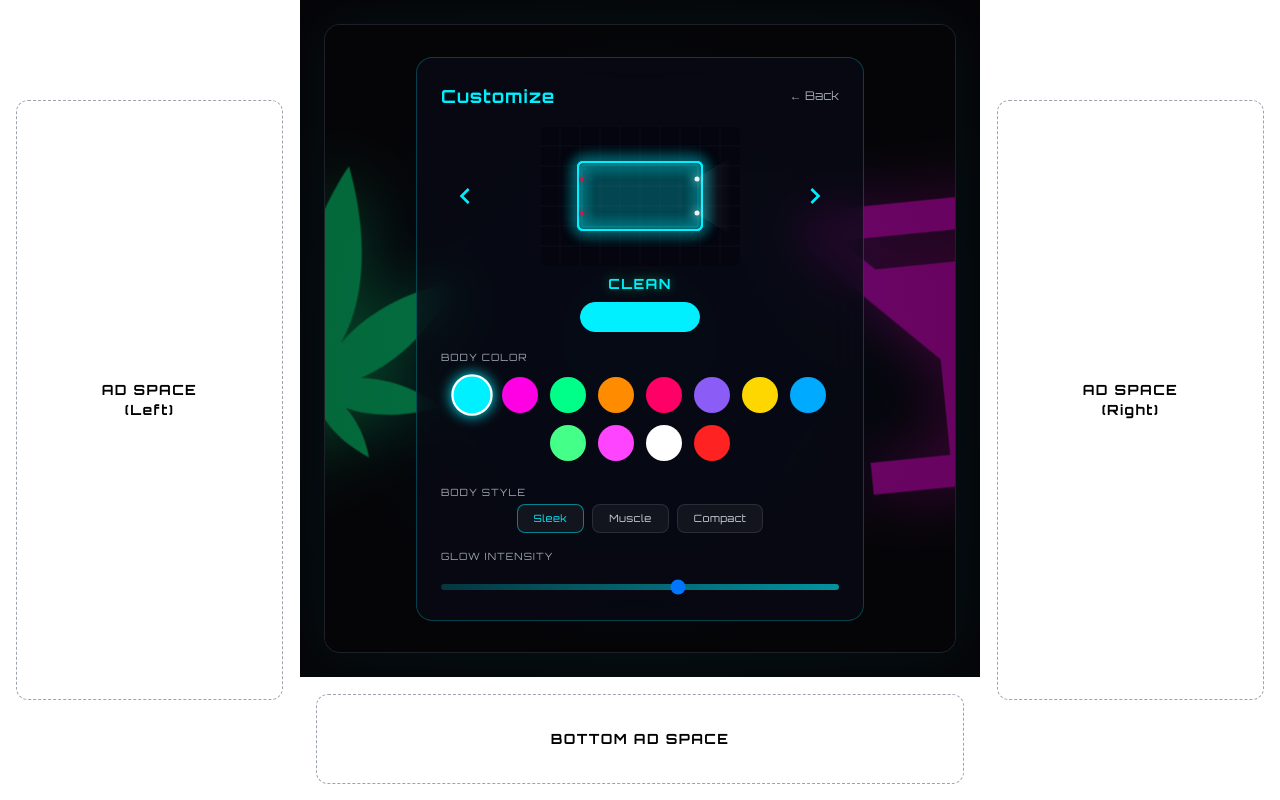
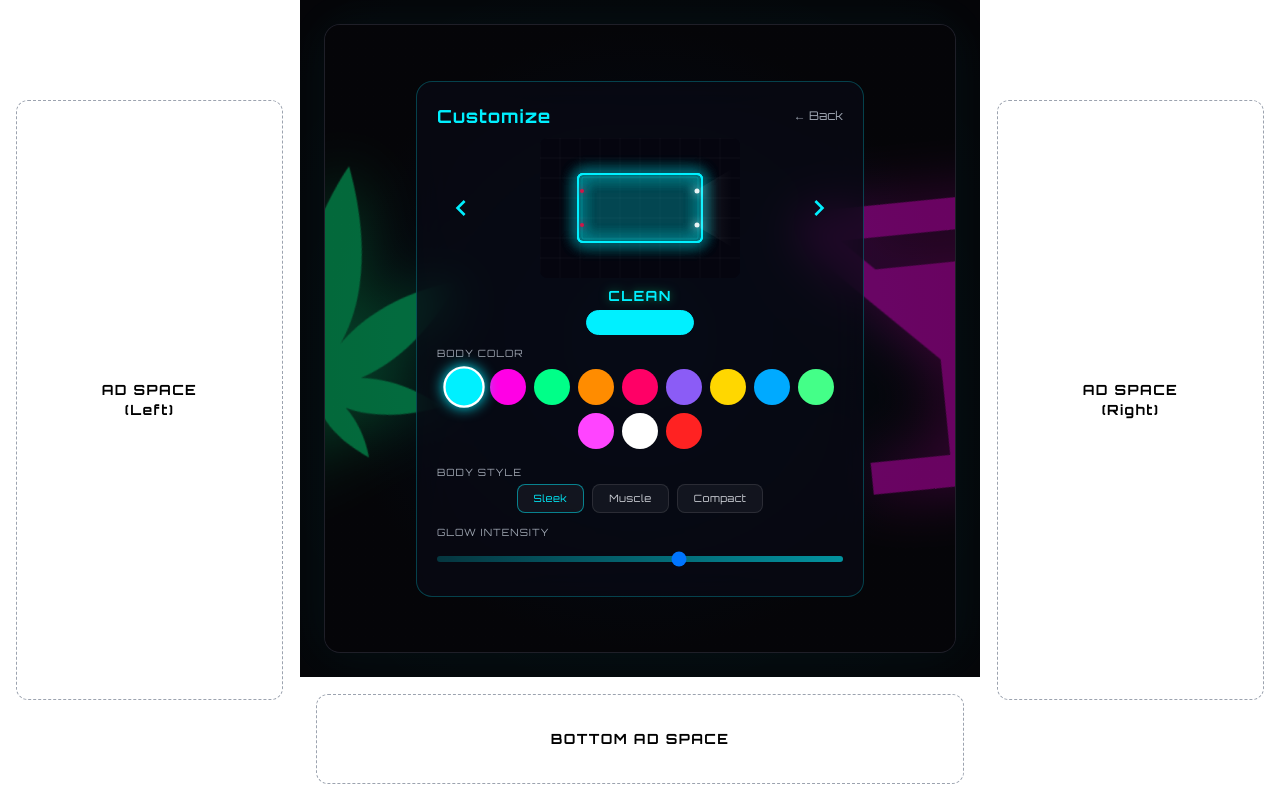
Before and after one commit to philippesaxer/drunkdrivers, a website: page public/index.html in a window 1280 px wide. Both pictures are taken after a click on the button "CUSTOMIZE CAR". Drawn offline with nearby package versions, Linux system fonts and the light colour scheme; no server answers.

Commit message:
style: compressed customize panel vertical spacing to fit better on screens

```diff
--- a/public/index.html
+++ b/public/index.html
@@ -281,9 +281,9 @@
     </div>
 
     <!-- ═══════════ CAR CUSTOMIZATION PANEL ═══════════ -->
-    <div id="customizePanel" class="glass rounded-2xl p-5 sm:p-6 w-full max-w-md mx-4 my-4 hidden" style="animation: floatIn 0.4s ease-out;">
+    <div id="customizePanel" class="glass rounded-2xl p-4 sm:p-5 w-full max-w-md mx-4 hidden" style="animation: floatIn 0.4s ease-out;">
 
-      <div class="flex items-center justify-between mb-4">
+      <div class="flex items-center justify-between mb-2">
         <h2 class="font-display text-lg font-bold tracking-wider text-neon-cyan">Customize</h2>
         <button id="customizeBack" class="font-display text-xs text-gray-400 hover:text-white transition-colors cursor-pointer">← Back</button>
       </div>
@@ -309,19 +309,19 @@
       </div>
 
       <!-- Skin Name -->
-      <div class="flex flex-col items-center mb-5 h-14 justify-start">
-        <div id="carouselSkinName" class="font-display text-sm text-neon-cyan uppercase tracking-widest font-bold drop-shadow-[0_0_5px_rgba(0,255,136,0.5)] mb-2">Clean</div>
-        <button id="equipSkinBtn" class="px-6 py-1.5 rounded-full font-display text-xs border border-neon-cyan text-neon-cyan hover:bg-neon-cyan hover:text-black transition-colors cursor-pointer hidden">EQUIP</button>
+      <div class="flex flex-col items-center mb-3 h-12 justify-start">
+        <div id="carouselSkinName" class="font-display text-sm text-neon-cyan uppercase tracking-widest font-bold drop-shadow-[0_0_5px_rgba(0,255,136,0.5)] mb-1">Clean</div>
+        <button id="equipSkinBtn" class="px-6 py-1 rounded-full font-display text-[10px] border border-neon-cyan text-neon-cyan hover:bg-neon-cyan hover:text-black transition-colors cursor-pointer hidden">EQUIP</button>
       </div>
 
       <!-- Color Picker -->
-      <div class="mb-4">
+      <div class="mb-3">
         <label class="block font-display text-[10px] text-gray-400 tracking-widest uppercase mb-1">Body Color</label>
-        <div id="colorSwatches" class="flex flex-wrap gap-2 sm:gap-3 justify-center p-2"></div>
+        <div id="colorSwatches" class="flex flex-wrap gap-2 justify-center p-1"></div>
       </div>
 
       <!-- Car Style -->
-      <div class="mb-4">
+      <div class="mb-3">
         <label class="block font-display text-[10px] text-gray-400 tracking-widest uppercase mb-1">Body Style</label>
         <div class="flex gap-2 justify-center">
           <button class="car-style-btn px-4 py-1.5 rounded-lg font-display text-[10px] tracking-wider cursor-pointer bg-white/5 border border-white/10 text-gray-300 hover:border-neon-cyan/40 transition-all selected" data-style="sleek">Sleek</button>
@@ -332,8 +332,8 @@
 
 
       <!-- Glow Intensity -->
-      <div>
-        <label class="block font-display text-[10px] text-gray-400 tracking-widest uppercase mb-2">Glow Intensity</label>
+      <div class="mb-2">
+        <label class="block font-display text-[10px] text-gray-400 tracking-widest uppercase mb-1">Glow Intensity</label>
         <input id="glowSlider" type="range" min="0" max="100" value="60"
                class="w-full h-1.5 rounded-full appearance-none cursor-pointer"
                style="background: linear-gradient(90deg, rgba(0,240,255,0.2), rgba(0,240,255,0.6));"
```
